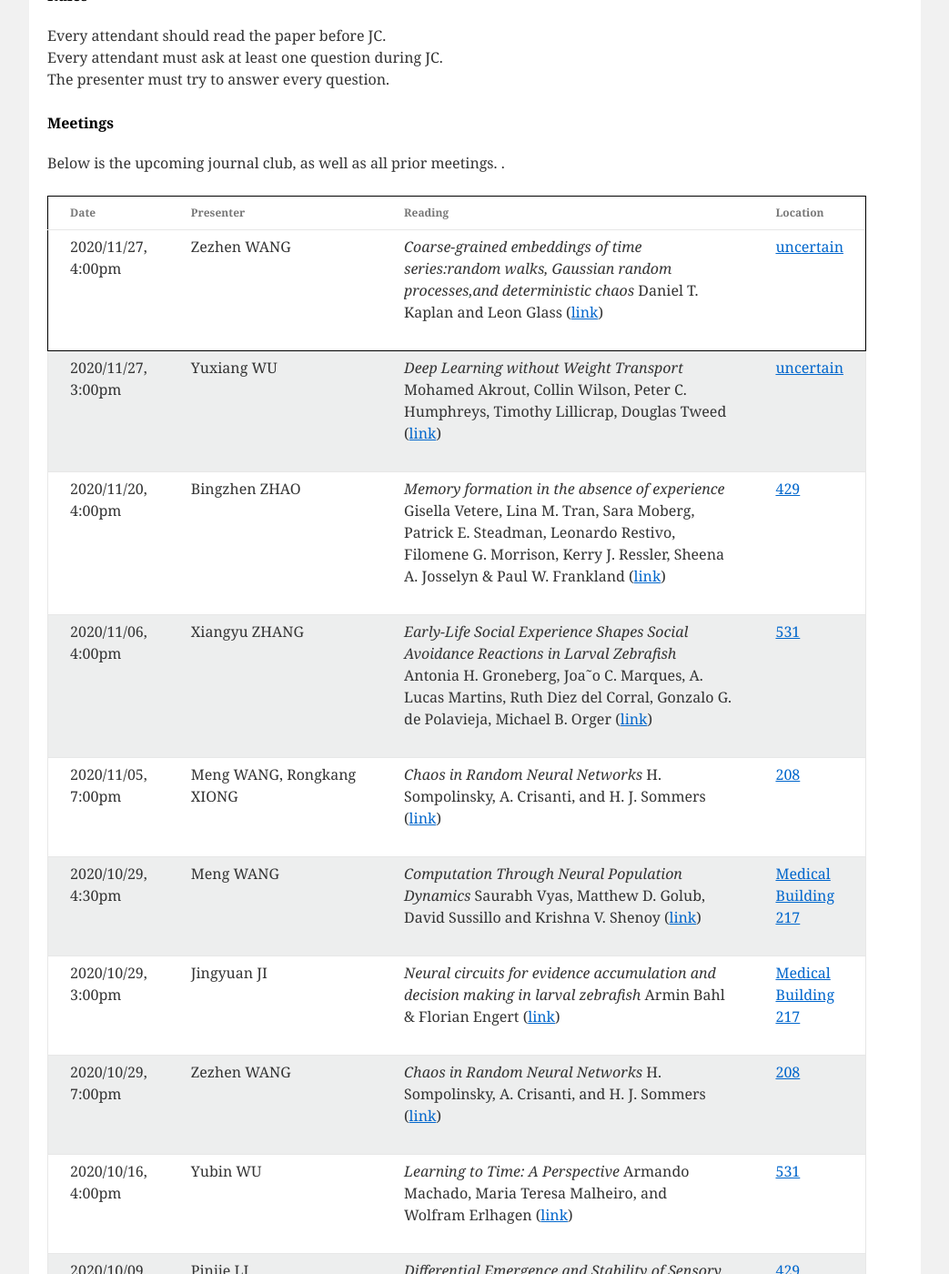
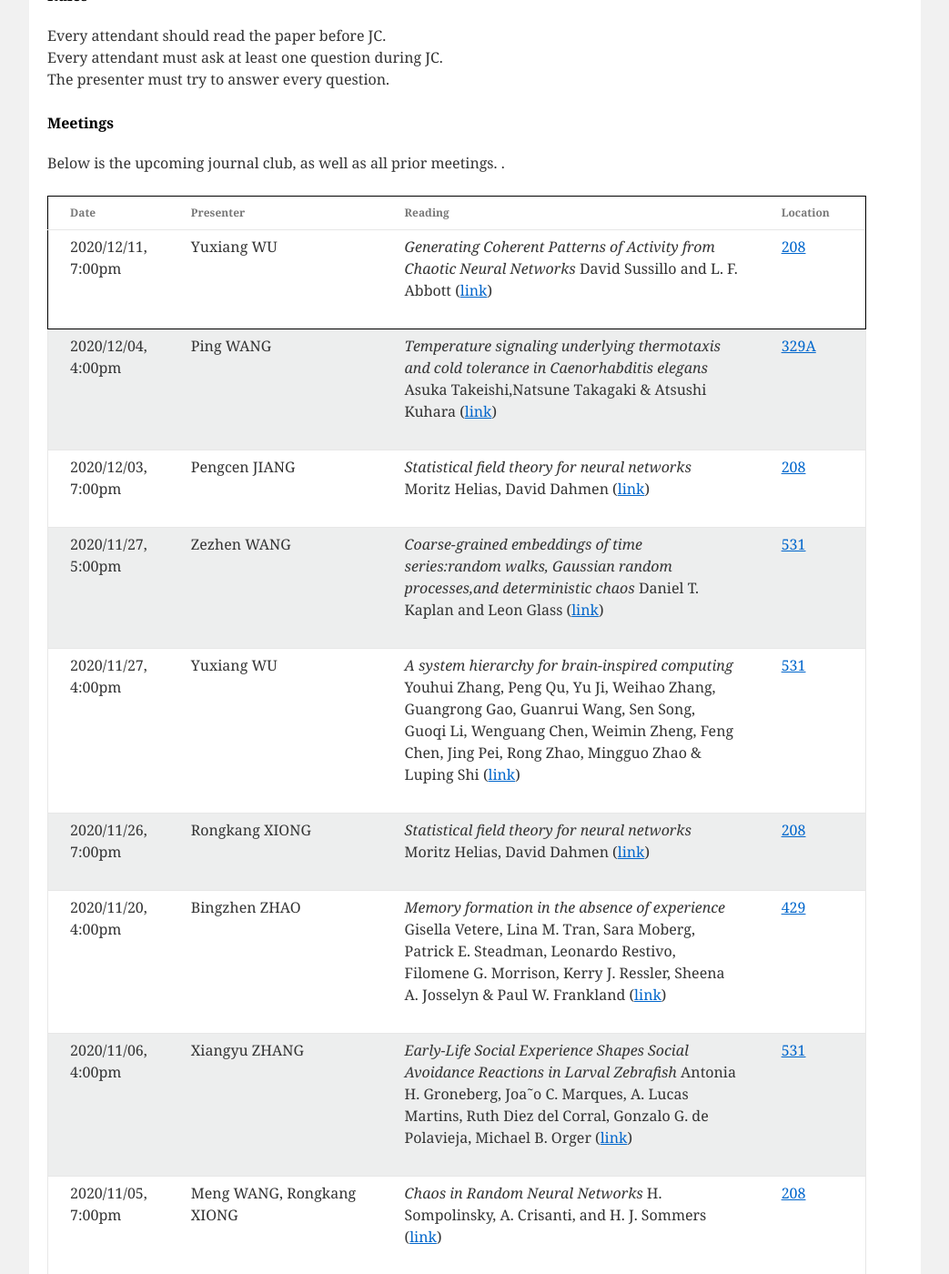
Before and after one commit to CNeuroUSTC/CNeuroUSTC.github.io, a Jekyll site: the page built from index.html, in a window 1280 px wide and 1400 px high, scrolled down 879 px. Shown: the whole window at 91% size, without its empty margins (118-1161 px from the left). Built offline with Jekyll 4.4.1, drawn with Linux system fonts in a browser that asks for light colours.

Commit message:
2020/12/11, 7:00pm

```diff
--- a/_data/meeting_info.yml
+++ b/_data/meeting_info.yml
@@ -1,18 +1,50 @@
+- presenter: Yuxiang WU
+  date: 2020/12/11, 7:00pm
+  paper: "Generating Coherent Patterns of Activity from Chaotic Neural Networks"
+  url: "https://www.ncbi.nlm.nih.gov/pmc/articles/PMC2756108/"
+  pdf: "None"
+  authors: "David Sussillo and L. F. Abbott"
+  location: <a href="https://map.baidu.com/search/%E4%B8%AD%E5%9B%BD%E7%A7%91%E5%AD%A6%E6%8A%80%E6%9C%AF%E5%A4%A7%E5%AD%A6(%E8%A5%BF%E6%A0%A1%E5%8C%BA)-%E7%94%9F%E5%91%BD%E7%A7%91%E5%AD%A6%E5%A4%A7%E6%A5%BC/@13054067.545,3720295.44,19z?querytype=s&da_src=shareurl&wd=%E4%B8%AD%E5%9B%BD%E7%A7%91%E5%AD%A6%E6%8A%80%E6%9C%AF%E5%A4%A7%E5%AD%A6(%E8%A5%BF%E6%A0%A1%E5%8C%BA)-%E7%94%9F%E5%91%BD%E7%A7%91%E5%AD%A6%E5%A4%A7%E6%A5%BC&c=127&src=0&wd2=%E5%90%88%E8%82%A5%E5%B8%82%E8%9C%80%E5%B1%B1%E5%8C%BA&pn=0&sug=1&l=13&b=(13043472.77821802,3712418.4285550946;13063946.357629184,3730135.2423363887)&from=webmap&biz_forward=%7B%22scaler%22:2,%22styles%22:%22pl%22%7D&sug_forward=f2f7c92a9921ecdbb54f5426&device_ratio=2">208</a>
+
+- presenter: Ping WANG
+  date: 2020/12/04, 4:00pm
+  paper: "Temperature signaling underlying thermotaxis and cold tolerance in Caenorhabditis elegans"
+  url: "https://www.tandfonline.com/doi/abs/10.1080/01677063.2020.1734001?journalCode=ineg20&"
+  pdf: "None"
+  authors: "Asuka Takeishi,Natsune Takagaki & Atsushi Kuhara"
+  location: <a href="https://map.baidu.com/search/%E4%B8%AD%E5%9B%BD%E7%A7%91%E5%AD%A6%E6%8A%80%E6%9C%AF%E5%A4%A7%E5%AD%A6(%E8%A5%BF%E6%A0%A1%E5%8C%BA)-%E7%94%9F%E5%91%BD%E7%A7%91%E5%AD%A6%E5%A4%A7%E6%A5%BC/@13054067.545,3720295.44,19z?querytype=s&da_src=shareurl&wd=%E4%B8%AD%E5%9B%BD%E7%A7%91%E5%AD%A6%E6%8A%80%E6%9C%AF%E5%A4%A7%E5%AD%A6(%E8%A5%BF%E6%A0%A1%E5%8C%BA)-%E7%94%9F%E5%91%BD%E7%A7%91%E5%AD%A6%E5%A4%A7%E6%A5%BC&c=127&src=0&wd2=%E5%90%88%E8%82%A5%E5%B8%82%E8%9C%80%E5%B1%B1%E5%8C%BA&pn=0&sug=1&l=13&b=(13043472.77821802,3712418.4285550946;13063946.357629184,3730135.2423363887)&from=webmap&biz_forward=%7B%22scaler%22:2,%22styles%22:%22pl%22%7D&sug_forward=f2f7c92a9921ecdbb54f5426&device_ratio=2">329A</a>
+
+- presenter: Pengcen JIANG
+  date: 2020/12/03, 7:00pm
+  paper: "Statistical field theory for neural networks"
+  url: "https://arxiv.org/abs/1901.10416"
+  pdf: "None"
+  authors: "Moritz Helias, David Dahmen"
+  location: <a href="https://map.baidu.com/search/%E4%B8%AD%E5%9B%BD%E7%A7%91%E5%AD%A6%E6%8A%80%E6%9C%AF%E5%A4%A7%E5%AD%A6(%E8%A5%BF%E6%A0%A1%E5%8C%BA)-%E7%94%9F%E5%91%BD%E7%A7%91%E5%AD%A6%E5%A4%A7%E6%A5%BC/@13054067.545,3720295.44,19z?querytype=s&da_src=shareurl&wd=%E4%B8%AD%E5%9B%BD%E7%A7%91%E5%AD%A6%E6%8A%80%E6%9C%AF%E5%A4%A7%E5%AD%A6(%E8%A5%BF%E6%A0%A1%E5%8C%BA)-%E7%94%9F%E5%91%BD%E7%A7%91%E5%AD%A6%E5%A4%A7%E6%A5%BC&c=127&src=0&wd2=%E5%90%88%E8%82%A5%E5%B8%82%E8%9C%80%E5%B1%B1%E5%8C%BA&pn=0&sug=1&l=13&b=(13043472.77821802,3712418.4285550946;13063946.357629184,3730135.2423363887)&from=webmap&biz_forward=%7B%22scaler%22:2,%22styles%22:%22pl%22%7D&sug_forward=f2f7c92a9921ecdbb54f5426&device_ratio=2">208</a>
+
 - presenter: Zezhen WANG
-  date: 2020/11/27, 4:00pm
+  date: 2020/11/27, 5:00pm
   paper: "Coarse-grained embeddings of time series:random walks, Gaussian random processes,and deterministic chaos"
   url: "http://www.medicine.mcgill.ca/physio/glasslab/pub_pdf/coarse-grained_1993.pdf"
   pdf: "None"
   authors: "Daniel T. Kaplan and Leon Glass "
-  location: <a href="https://map.baidu.com/search/%E4%B8%AD%E5%9B%BD%E7%A7%91%E5%AD%A6%E6%8A%80%E6%9C%AF%E5%A4%A7%E5%AD%A6(%E8%A5%BF%E6%A0%A1%E5%8C%BA)-%E7%94%9F%E5%91%BD%E7%A7%91%E5%AD%A6%E5%A4%A7%E6%A5%BC/@13054067.545,3720295.44,19z?querytype=s&da_src=shareurl&wd=%E4%B8%AD%E5%9B%BD%E7%A7%91%E5%AD%A6%E6%8A%80%E6%9C%AF%E5%A4%A7%E5%AD%A6(%E8%A5%BF%E6%A0%A1%E5%8C%BA)-%E7%94%9F%E5%91%BD%E7%A7%91%E5%AD%A6%E5%A4%A7%E6%A5%BC&c=127&src=0&wd2=%E5%90%88%E8%82%A5%E5%B8%82%E8%9C%80%E5%B1%B1%E5%8C%BA&pn=0&sug=1&l=13&b=(13043472.77821802,3712418.4285550946;13063946.357629184,3730135.2423363887)&from=webmap&biz_forward=%7B%22scaler%22:2,%22styles%22:%22pl%22%7D&sug_forward=f2f7c92a9921ecdbb54f5426&device_ratio=2">uncertain</a>
+  location: <a href="https://map.baidu.com/search/%E4%B8%AD%E5%9B%BD%E7%A7%91%E5%AD%A6%E6%8A%80%E6%9C%AF%E5%A4%A7%E5%AD%A6(%E8%A5%BF%E6%A0%A1%E5%8C%BA)-%E7%94%9F%E5%91%BD%E7%A7%91%E5%AD%A6%E5%A4%A7%E6%A5%BC/@13054067.545,3720295.44,19z?querytype=s&da_src=shareurl&wd=%E4%B8%AD%E5%9B%BD%E7%A7%91%E5%AD%A6%E6%8A%80%E6%9C%AF%E5%A4%A7%E5%AD%A6(%E8%A5%BF%E6%A0%A1%E5%8C%BA)-%E7%94%9F%E5%91%BD%E7%A7%91%E5%AD%A6%E5%A4%A7%E6%A5%BC&c=127&src=0&wd2=%E5%90%88%E8%82%A5%E5%B8%82%E8%9C%80%E5%B1%B1%E5%8C%BA&pn=0&sug=1&l=13&b=(13043472.77821802,3712418.4285550946;13063946.357629184,3730135.2423363887)&from=webmap&biz_forward=%7B%22scaler%22:2,%22styles%22:%22pl%22%7D&sug_forward=f2f7c92a9921ecdbb54f5426&device_ratio=2">531</a>
 
 - presenter: Yuxiang WU
-  date: 2020/11/27, 3:00pm
-  paper: "Deep Learning without Weight Transport"
-  url: "https://arxiv.org/abs/1904.05391"
+  date: 2020/11/27, 4:00pm
+  paper: "A system hierarchy for brain-inspired computing"
+  url: "https://www.nature.com/articles/s41586-020-2782-y"
   pdf: "None"
-  authors: "Mohamed Akrout, Collin Wilson, Peter C. Humphreys, Timothy Lillicrap, Douglas Tweed"
-  location: <a href="https://map.baidu.com/search/%E4%B8%AD%E5%9B%BD%E7%A7%91%E5%AD%A6%E6%8A%80%E6%9C%AF%E5%A4%A7%E5%AD%A6(%E8%A5%BF%E6%A0%A1%E5%8C%BA)-%E7%94%9F%E5%91%BD%E7%A7%91%E5%AD%A6%E5%A4%A7%E6%A5%BC/@13054067.545,3720295.44,19z?querytype=s&da_src=shareurl&wd=%E4%B8%AD%E5%9B%BD%E7%A7%91%E5%AD%A6%E6%8A%80%E6%9C%AF%E5%A4%A7%E5%AD%A6(%E8%A5%BF%E6%A0%A1%E5%8C%BA)-%E7%94%9F%E5%91%BD%E7%A7%91%E5%AD%A6%E5%A4%A7%E6%A5%BC&c=127&src=0&wd2=%E5%90%88%E8%82%A5%E5%B8%82%E8%9C%80%E5%B1%B1%E5%8C%BA&pn=0&sug=1&l=13&b=(13043472.77821802,3712418.4285550946;13063946.357629184,3730135.2423363887)&from=webmap&biz_forward=%7B%22scaler%22:2,%22styles%22:%22pl%22%7D&sug_forward=f2f7c92a9921ecdbb54f5426&device_ratio=2">uncertain</a>
+  authors: "Youhui Zhang, Peng Qu, Yu Ji, Weihao Zhang, Guangrong Gao, Guanrui Wang, Sen Song, Guoqi Li, Wenguang Chen, Weimin Zheng, Feng Chen, Jing Pei, Rong Zhao, Mingguo Zhao & Luping Shi"
+  location: <a href="https://map.baidu.com/search/%E4%B8%AD%E5%9B%BD%E7%A7%91%E5%AD%A6%E6%8A%80%E6%9C%AF%E5%A4%A7%E5%AD%A6(%E8%A5%BF%E6%A0%A1%E5%8C%BA)-%E7%94%9F%E5%91%BD%E7%A7%91%E5%AD%A6%E5%A4%A7%E6%A5%BC/@13054067.545,3720295.44,19z?querytype=s&da_src=shareurl&wd=%E4%B8%AD%E5%9B%BD%E7%A7%91%E5%AD%A6%E6%8A%80%E6%9C%AF%E5%A4%A7%E5%AD%A6(%E8%A5%BF%E6%A0%A1%E5%8C%BA)-%E7%94%9F%E5%91%BD%E7%A7%91%E5%AD%A6%E5%A4%A7%E6%A5%BC&c=127&src=0&wd2=%E5%90%88%E8%82%A5%E5%B8%82%E8%9C%80%E5%B1%B1%E5%8C%BA&pn=0&sug=1&l=13&b=(13043472.77821802,3712418.4285550946;13063946.357629184,3730135.2423363887)&from=webmap&biz_forward=%7B%22scaler%22:2,%22styles%22:%22pl%22%7D&sug_forward=f2f7c92a9921ecdbb54f5426&device_ratio=2">531</a>
+
+- presenter: Rongkang XIONG
+  date: 2020/11/26, 7:00pm
+  paper: "Statistical field theory for neural networks"
+  url: "https://arxiv.org/abs/1901.10416"
+  pdf: "None"
+  authors: "Moritz Helias, David Dahmen"
+  location: <a href="https://map.baidu.com/search/%E4%B8%AD%E5%9B%BD%E7%A7%91%E5%AD%A6%E6%8A%80%E6%9C%AF%E5%A4%A7%E5%AD%A6(%E8%A5%BF%E6%A0%A1%E5%8C%BA)-%E7%94%9F%E5%91%BD%E7%A7%91%E5%AD%A6%E5%A4%A7%E6%A5%BC/@13054067.545,3720295.44,19z?querytype=s&da_src=shareurl&wd=%E4%B8%AD%E5%9B%BD%E7%A7%91%E5%AD%A6%E6%8A%80%E6%9C%AF%E5%A4%A7%E5%AD%A6(%E8%A5%BF%E6%A0%A1%E5%8C%BA)-%E7%94%9F%E5%91%BD%E7%A7%91%E5%AD%A6%E5%A4%A7%E6%A5%BC&c=127&src=0&wd2=%E5%90%88%E8%82%A5%E5%B8%82%E8%9C%80%E5%B1%B1%E5%8C%BA&pn=0&sug=1&l=13&b=(13043472.77821802,3712418.4285550946;13063946.357629184,3730135.2423363887)&from=webmap&biz_forward=%7B%22scaler%22:2,%22styles%22:%22pl%22%7D&sug_forward=f2f7c92a9921ecdbb54f5426&device_ratio=2">208</a>
 
 - presenter: Bingzhen ZHAO
   date: 2020/11/20, 4:00pm
```
